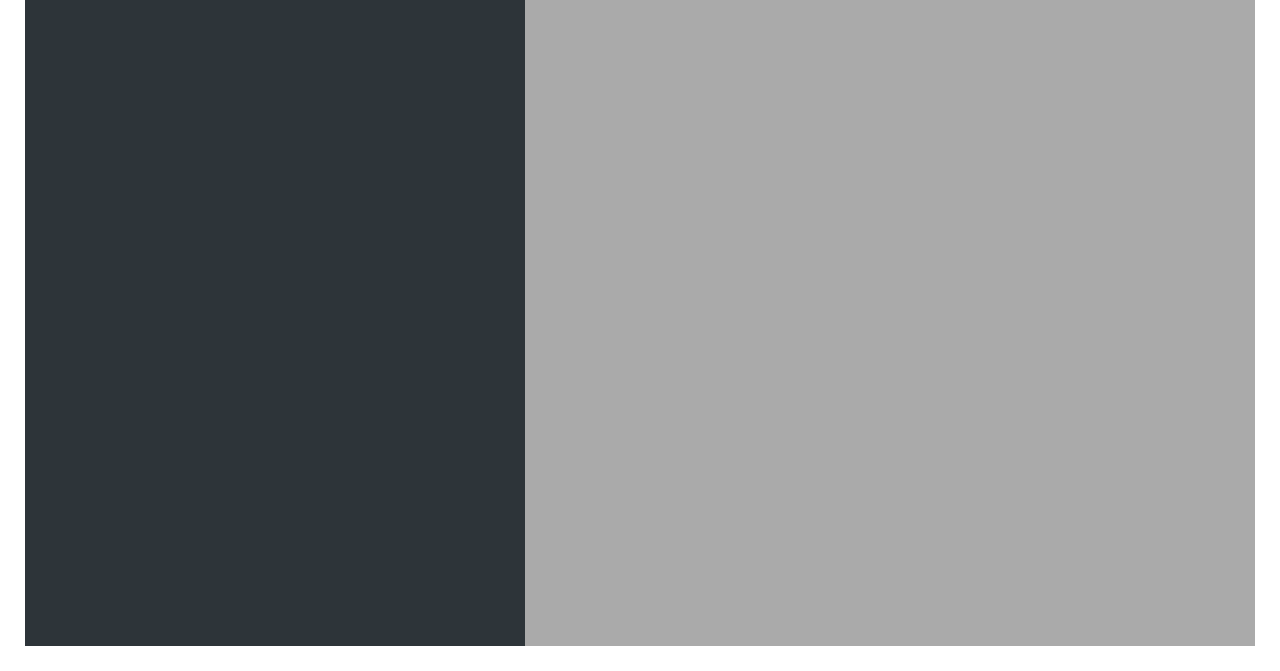
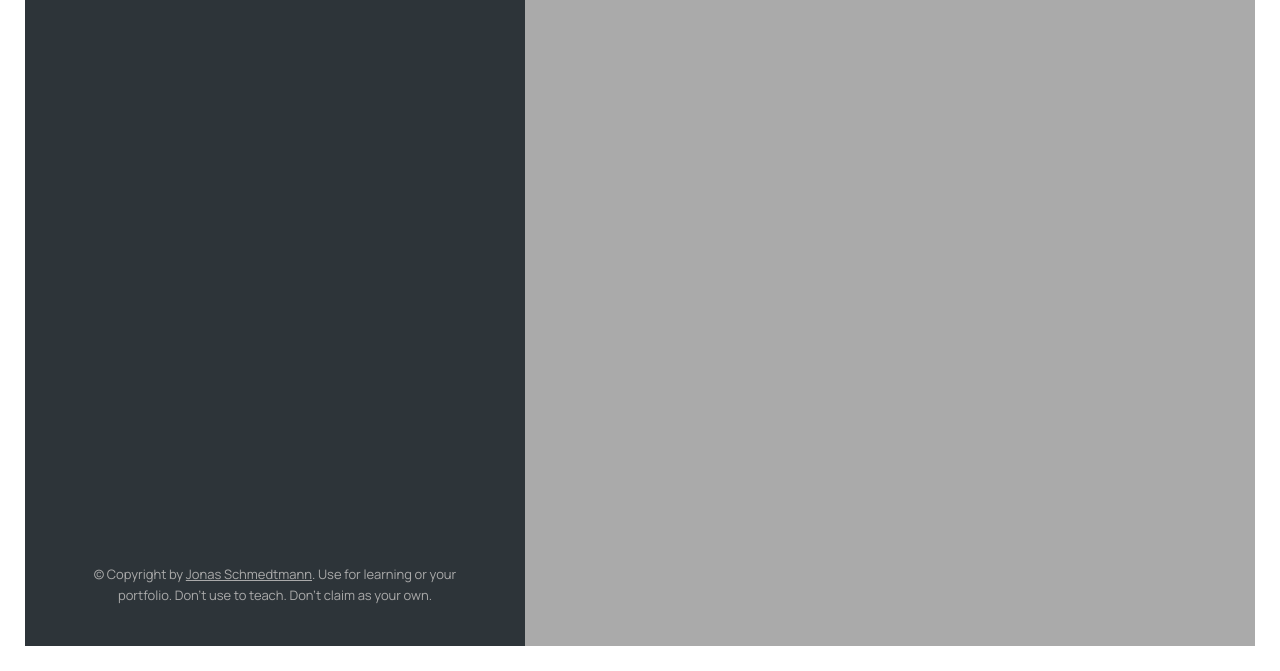
Before and after one commit to CI5KO/mapty-js, a website built with Parcel: page index.html in a window 1280 px wide. Shown: the part 129-800 px from the top of the page. Built offline with nearby package versions, Linux system fonts and the light colour scheme; no server answers.

Commit message:
CopyTerms

```diff
--- a/index.html
+++ b/index.html
@@ -85,7 +85,7 @@
         </tr>
       </table>
 
-      <!-- <p class="copyright">
+      <p class="copyright">
         &copy; Copyright by
         <a
           class="twitter-link"
@@ -94,7 +94,7 @@
           >Jonas Schmedtmann</a
         >. Use for learning or your portfolio. Don't use to teach. Don't claim
         as your own.
-      </p> -->
+      </p>
     </div>
 
     <div id="map"></div>
```
Also changed, not shown: script.js (+6 -1 lines).
